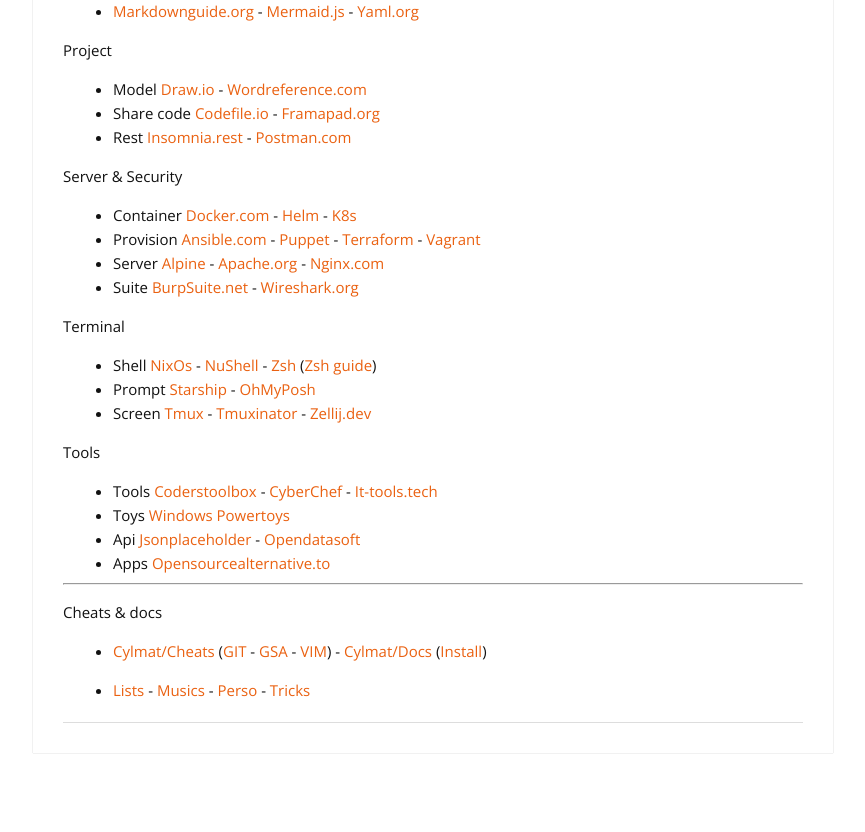
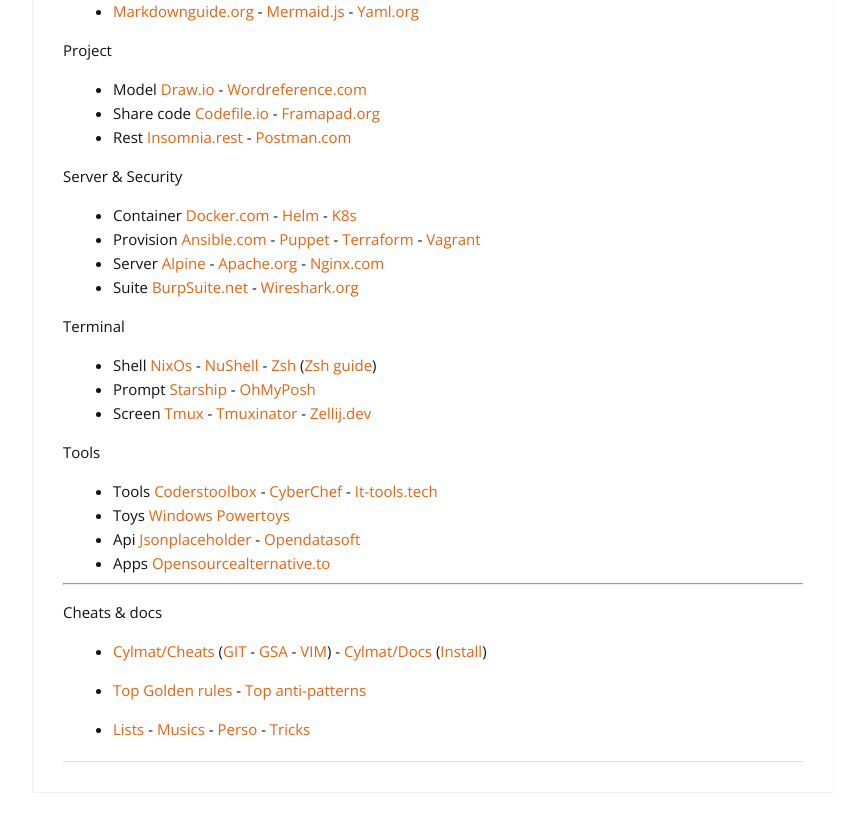
Before and after one commit to cylmat/cylmat.github.io, a Jekyll site: the page built from _pages/USEFUL.md, in a window 1280 px wide and 900 px high, scrolled down 2557 px. Shown: the top 832 px of the window, without its empty margins (207-1072 px from the left). Built offline with Jekyll 4.4.1, drawn with Linux system fonts in a browser that asks for light colours; nearby versions of some CDN libraries.

Commit message:
Add links to top golden rules and anti-patterns

```diff
--- a/_pages/USEFUL.md
+++ b/_pages/USEFUL.md
@@ -134,4 +134,6 @@
 
 * [Cylmat/Cheats](https://github.com/cylmat/cheats) ([GIT](https://github.com/cylmat/cheats/blob/main/GIT-cheats.md) - [GSA](https://github.com/cylmat/cheats/blob/main/GSA-cheats.md) - [VIM](https://github.com/cylmat/cheats/blob/main/VIM-cheats.md)) - [Cylmat/Docs](https://github.com/cylmat/docs) ([Install](https://github.com/cylmat/docs/tree/main/install))
 
+* [Top Golden rules](https://github.com/cylmat/docs/blob/main/Top_golden_rules.md) - [Top anti-patterns](https://github.com/cylmat/docs/blob/main/Top_anti_pattern.md)
+
 * [Lists](https://cylmat.github.io/lists) - [Musics](https://cylmat.github.io/musics) - [Perso](https://cylmat.github.io/personnalite) - [Tricks](https://cylmat.github.io/tricks)
```
